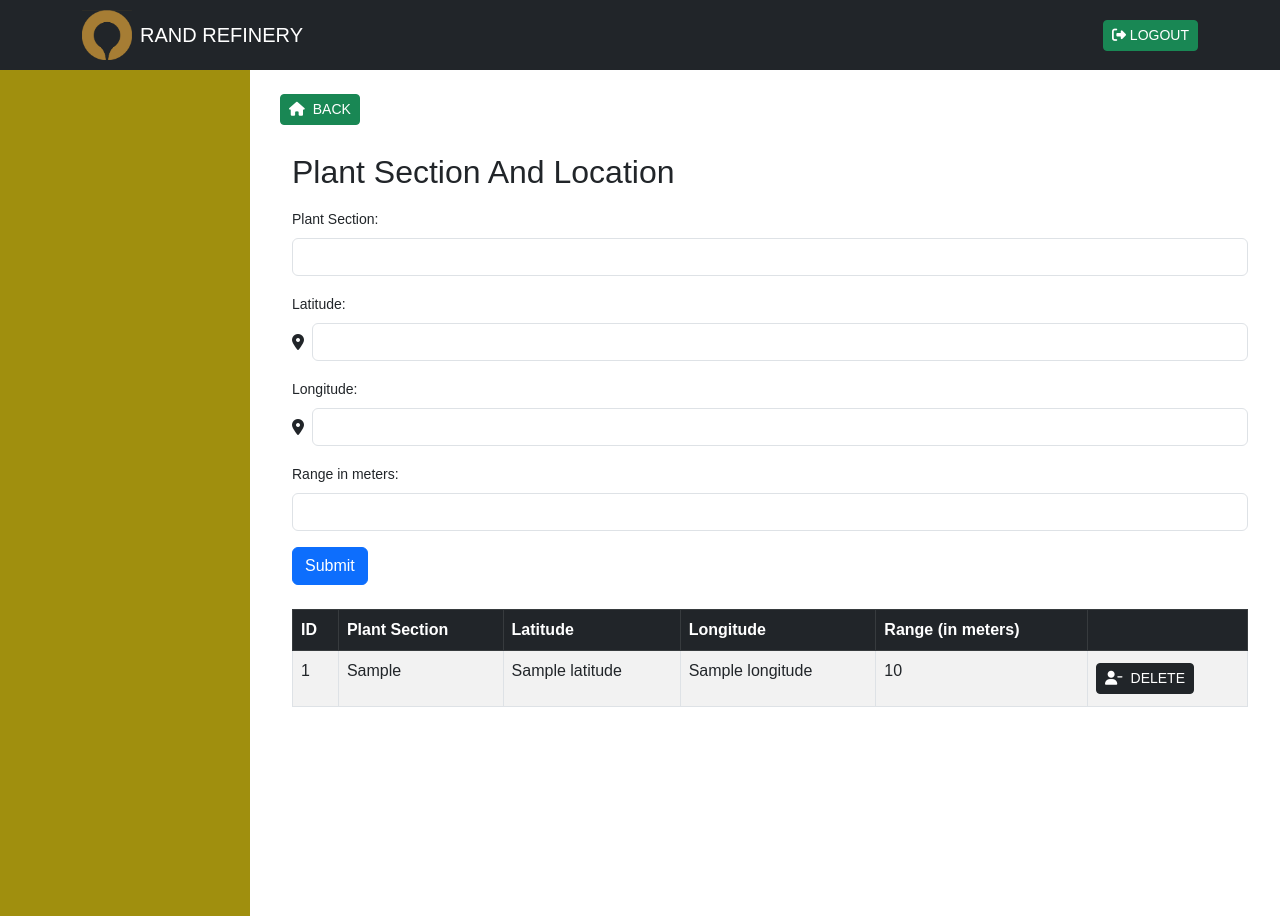
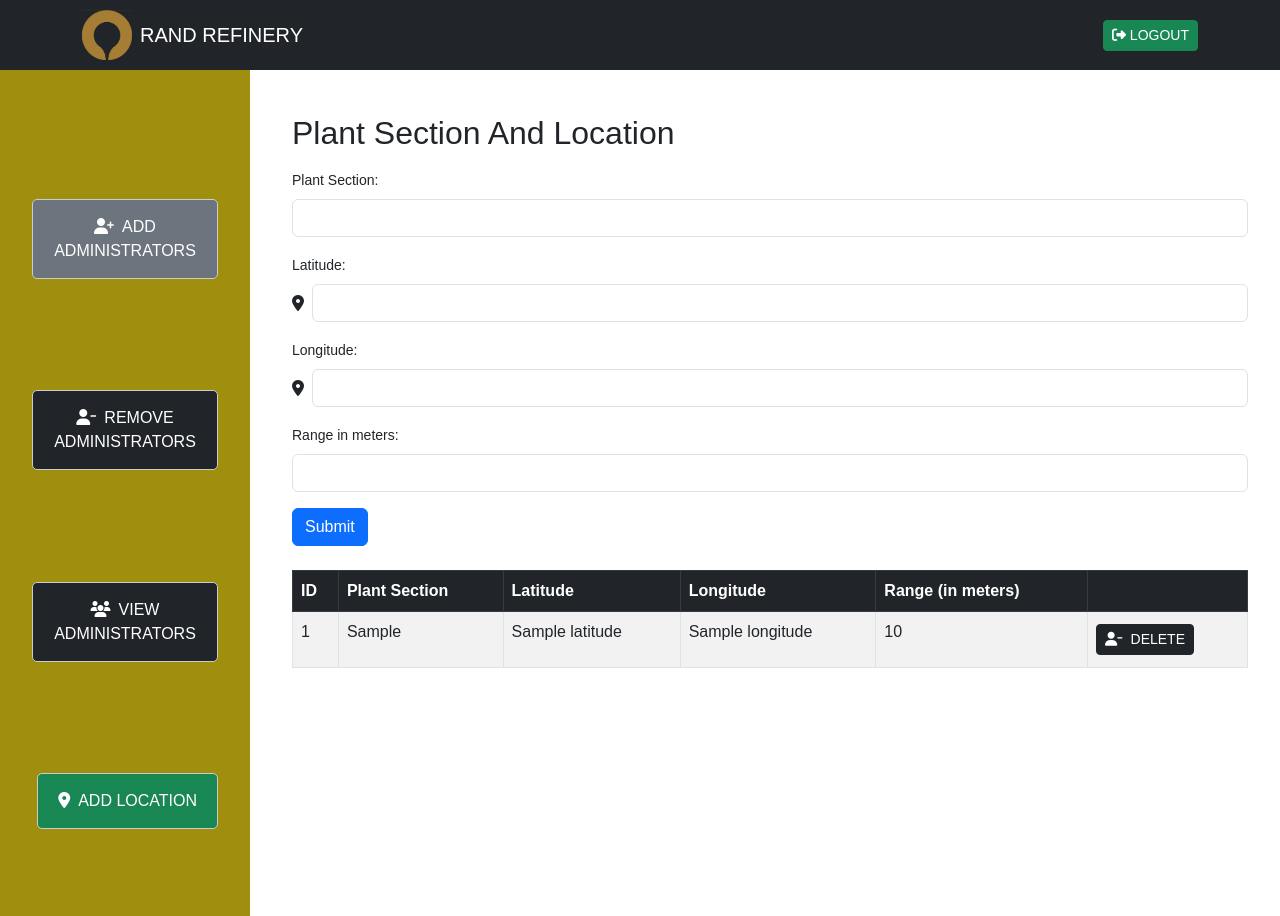
Before and after one commit to SamuelPudinyane/Refinery_2026_mobility, a Flask app: page /submit_location in a window 1280 px wide. Run offline with Flask 3, Linux system fonts and the light colour scheme; the visitor is signed in with stand-in values (Sample User, id 1); a database or web service that is not in the repository returns one stand-in record (values such as "Sample title"); some libraries are stand-ins or nearby versions.

Commit message:
messages

```diff
--- a/templates/superAdmin_location_update.html
+++ b/templates/superAdmin_location_update.html
@@ -1,12 +1,26 @@
 {% extends "base.html" %}
 
 {% block title %}Plant Section Locations{% endblock %}
+{% block sidebar %}
+<div class="container-fluid add-admin text-center py-3">
+  <a href="{{ url_for('master_add') }}" class="btn btn-secondary btn-sm my-1">
+      <i class="fas fa-user-plus me-2"></i>ADD ADMINISTRATORS
+  </a>
+  <a href="{{ url_for('master_remove') }}" class="btn btn-dark btn-sm my-1">
+      <i class="fas fa-user-minus me-2"></i>REMOVE ADMINISTRATORS
+  </a>
+  <a href="{{ url_for('master_view') }}" class="btn btn-dark btn-sm my-1">
+      <i class="fas fa-users me-2"></i>VIEW ADMINISTRATORS
+  </a>
+  <!-- ADD LOCATION Button (pushed to the right) -->
+  <a href="{{ url_for('submit_location') }}" class="btn btn-success btn-sm my-1 ms-auto">
+    <i class="fas fa-map-marker-alt me-2"></i>ADD LOCATION
+</a>
+</div>
+{% endblock %}
+{% block content %}
 
-{% block content %}
-<!-- ADD LOCATION Button (pushed to the right) -->
-<a href="{{ url_for('master_add') }}" class="btn btn-success btn-sm my-1 ms-auto">
-    <i class="fas fa-home-alt me-2"></i>BACK
-</a>
+
 <div class="container">
     <h2 class="mt-4">Plant Section And Location</h2>
     {% with messages = get_flashed_messages(with_categories=true) %}
```
